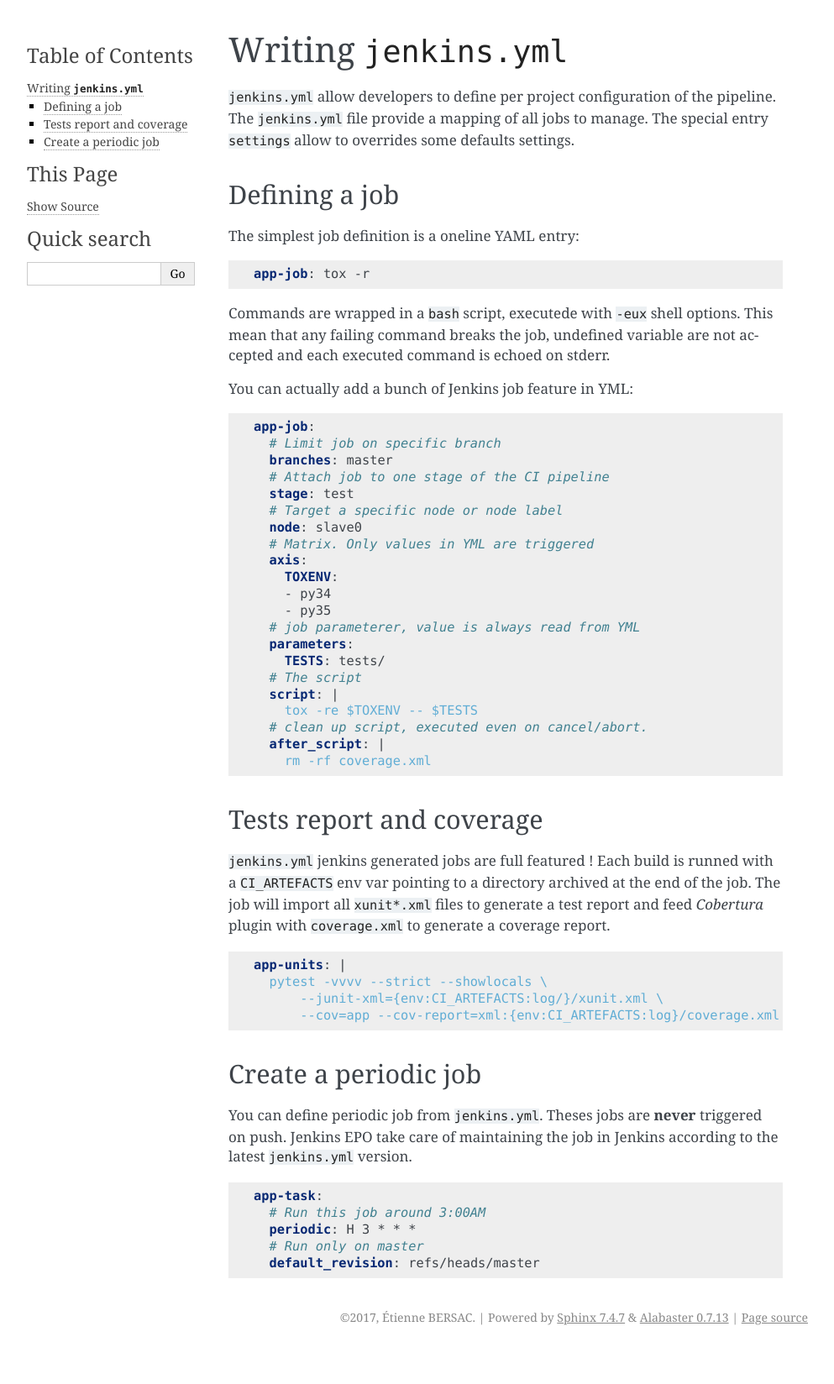
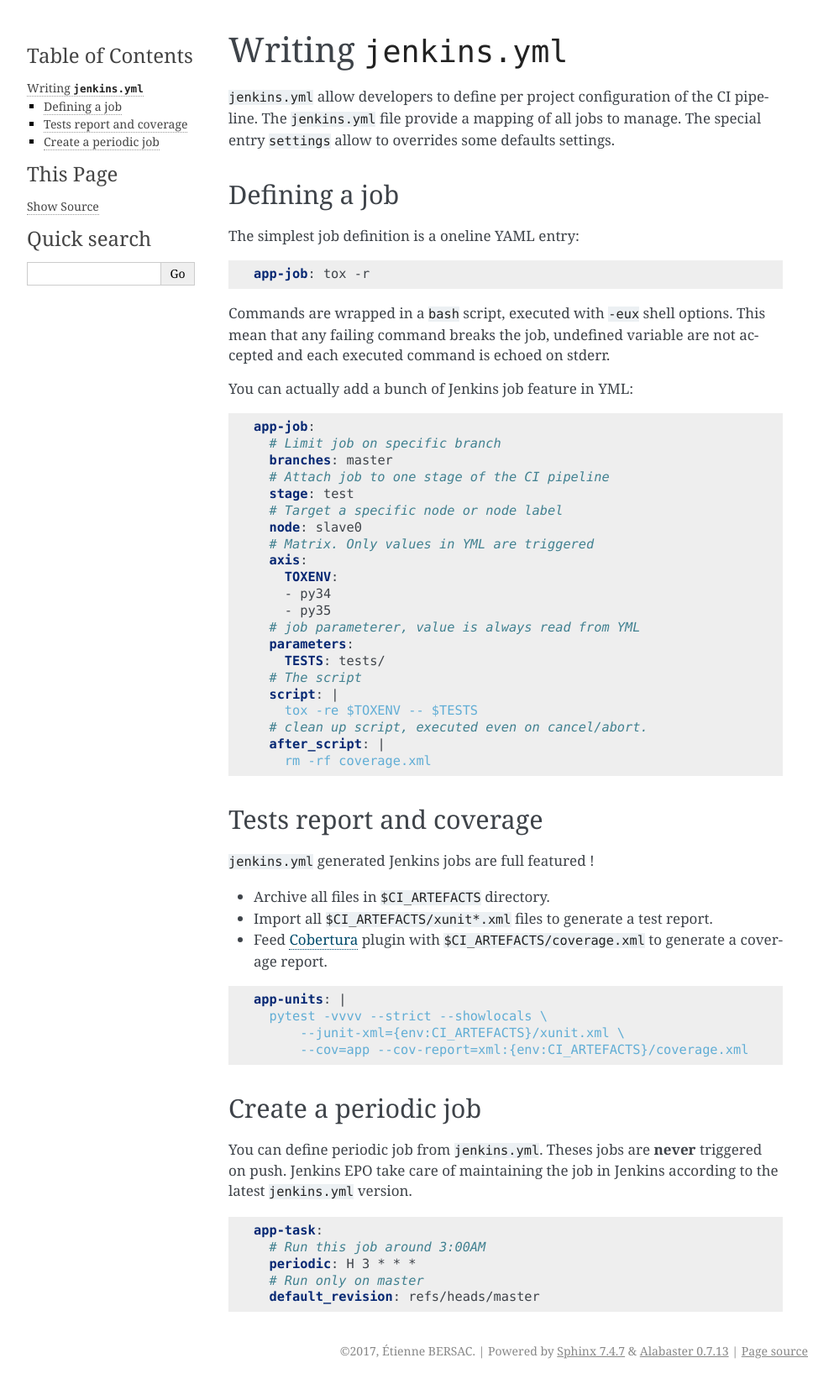
Before and after one commit to peopledoc/jenkins-epo, a Sphinx documentation site: the page built from doc/yml.rst, in a window 1280 px wide. Shown: the whole page at 84% size, without its empty margins (148-1141 px from the left). Built offline with Sphinx 7.4.7, drawn with Linux system fonts in a browser that asks for light colours; before the commit the page ends 1608 px from its top, so only the background shows below that.

```diff
--- a/doc/yml.rst
+++ b/doc/yml.rst
@@ -2,7 +2,7 @@
  Writing ``jenkins.yml``
 =========================
 
-``jenkins.yml`` allow developers to define per project configuration of the
+``jenkins.yml`` allow developers to define per project configuration of the CI
 pipeline. The ``jenkins.yml`` file provide a mapping of all jobs to manage. The
 special entry ``settings`` allow to overrides some defaults settings.
 
@@ -16,9 +16,9 @@ The simplest job definition is a oneline YAML entry:
 
    app-job: tox -r
 
-Commands are wrapped in a ``bash`` script, executede with ``-eux`` shell
-options. This mean that any failing command breaks the job, undefined variable
-are not accepted and each executed command is echoed on stderr.
+Commands are wrapped in a ``bash`` script, executed with ``-eux`` shell options.
+This mean that any failing command breaks the job, undefined variable are not
+accepted and each executed command is echoed on stderr.
 
 You can actually add a bunch of Jenkins job feature in YML:
 
@@ -50,17 +50,20 @@ You can actually add a bunch of Jenkins job feature in YML:
 Tests report and coverage
 =========================
 
-``jenkins.yml`` jenkins generated jobs are full featured ! Each build is runned
-with a ``CI_ARTEFACTS`` env var pointing to a directory archived at the end of
-the job. The job will import all ``xunit*.xml`` files to generate a test report
-and feed *Cobertura* plugin with ``coverage.xml`` to generate a coverage report.
+``jenkins.yml`` generated Jenkins jobs are full featured !
+
+- Archive all files in ``$CI_ARTEFACTS`` directory.
+- Import all ``$CI_ARTEFACTS/xunit*.xml`` files to generate a test report.
+- Feed `Cobertura
+  <https://wiki.jenkins-ci.org/display/JENKINS/Cobertura+Plugin>`_ plugin with
+  ``$CI_ARTEFACTS/coverage.xml`` to generate a coverage report.
 
 .. code-block:: yaml
 
    app-units: |
      pytest -vvvv --strict --showlocals \
-         --junit-xml={env:CI_ARTEFACTS:log/}/xunit.xml \
-         --cov=app --cov-report=xml:{env:CI_ARTEFACTS:log}/coverage.xml
+         --junit-xml={env:CI_ARTEFACTS}/xunit.xml \
+         --cov=app --cov-report=xml:{env:CI_ARTEFACTS}/coverage.xml
 
 
 Create a periodic job
```
Also changed, not shown: doc/install.rst (+4 -4 lines).
